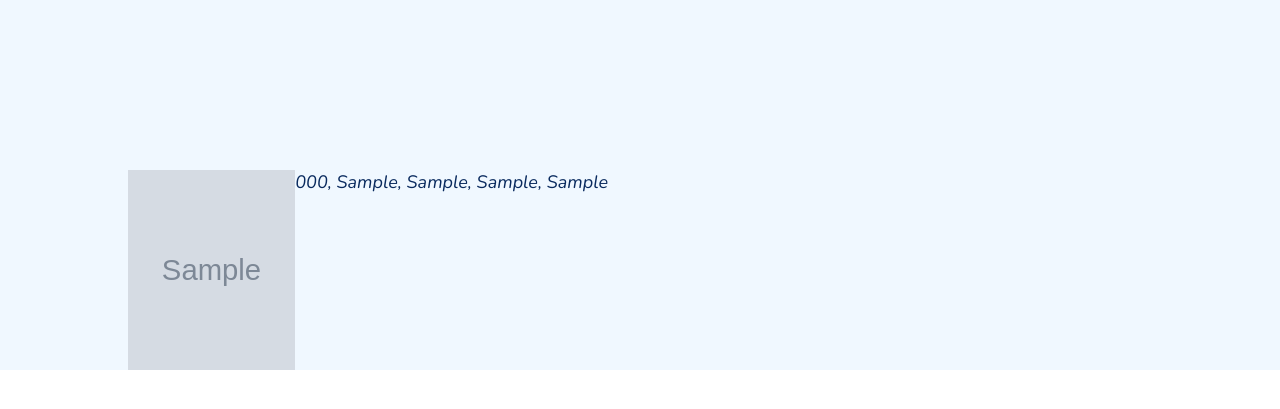
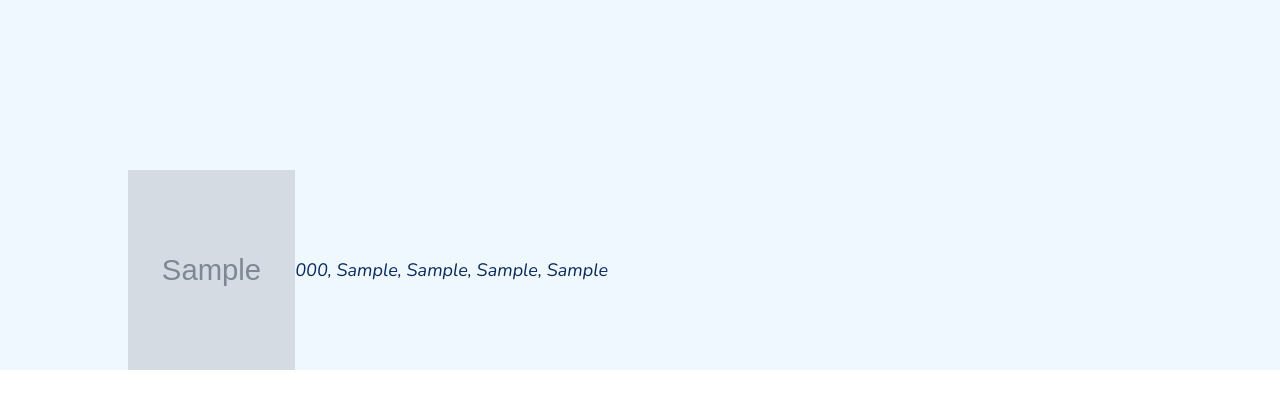
Before and after one commit to nielstoemen/CRUD, a PHP site: page /reisen.php in a window 1280 px wide. Shown: the part 105-514 px from the top of the page. Run offline with PHP 8.4, Linux system fonts and the light colour scheme; tables that the repository leaves empty or names only in its code hold one stand-in row (values such as "Sample post"); grey boxes marked "Sample" are stand-in pictures.

Commit message:
rtinptgr

```diff
--- a/css/index.css
+++ b/css/index.css
@@ -840,6 +840,7 @@ background-color: aliceblue;
     display: flex;
     margin-top: 150px;
 
+
     }
 
     .reizenfotoblok{
@@ -857,5 +858,6 @@ background-color: aliceblue;
       color: #092a5e;
     font-size: large;
     font-family: 'Nunito', sans-serif;
+    align-content: center;
 
     }
```
